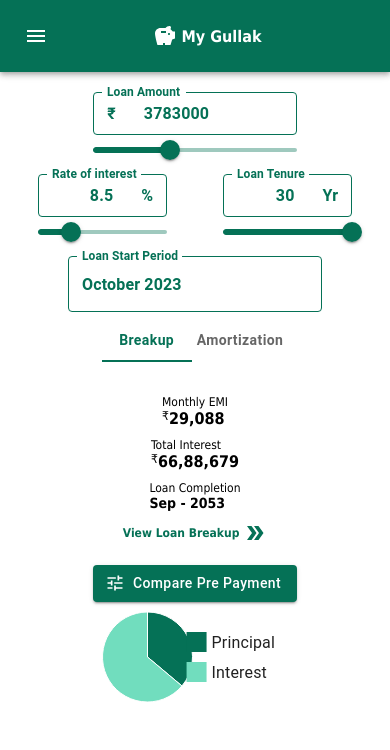
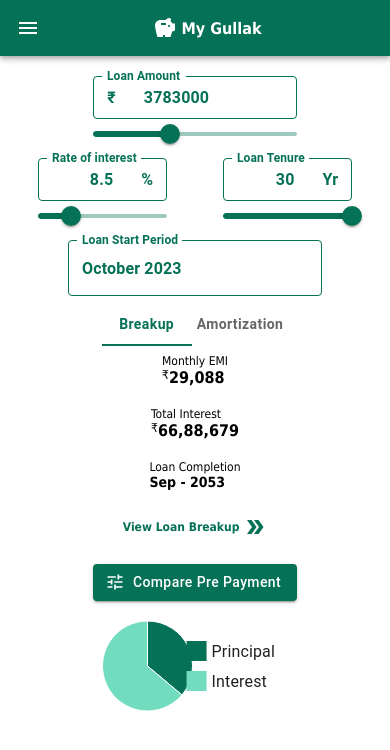
Before and after one commit to souryadeepRC/finance-portal, a React (Create React App) app: page /homeLoan in a window 390 px wide. Shown: the top 750 px of the page. Built offline with nearby package versions, Linux system fonts and the light colour scheme.

Commit message:
B-4-Task-5: Responsive Loan Breakup Comp.

```diff
--- a/src/components/app-navigation-bar/AppNavigationBar.tsx
+++ b/src/components/app-navigation-bar/AppNavigationBar.tsx
@@ -25,7 +25,7 @@ const AppNavigationBar = memo((): JSX.Element => {
     <AppBar
       sx={{
         position: "static",
-        padding: 3,
+        padding: 2,
         backgroundColor: APP_PRIMARY_COLOR,
       }}
     >
--- a/src/pages/home-loan/loan-breakup/LoanBreakup.module.scss
+++ b/src/pages/home-loan/loan-breakup/LoanBreakup.module.scss
@@ -1,43 +1,32 @@
 @import "src/styles/variables.scss";
 
-.loan-result__container {
+.loan-breakup__container {
   display: flex;
-  justify-content: center;
+  flex-direction: row;
+  flex-wrap: wrap;
+  justify-content: flex-start;
+  align-items: flex-start;
   gap: 5px;
+  flex-basis: 30%;
   flex: 1 1;
-  flex-direction: row;
-  align-items: flex-start;
-  flex-basis: 30%;
   font-size: $font-size-14;
-  flex-wrap: wrap;
-  .loan-breakup-data__container {
+  .loan-breakup-amount__container {
     display: flex;
     flex-direction: column;
-    gap: 10px;
     align-items: flex-start;
-    flex-basis: 60%;
-  }
-  :global(.MuiChartsLegend-root .MuiChartsLegend-label) {
-    font-size: $font-size-14;
-    font-family: $primary-font-family;
+    gap: 25px;
+    flex-basis: 50%;
   }
 }
 
 @media screen and (max-width: $mobile-max-width) {
-  .loan-result__container {
-    padding: 15px 0;
+  .loan-breakup__container {
+    flex-direction: column;
     align-items: center;
-    font-size: $font-size-12;
-    justify-content: center;
-    flex-direction: column;
-    .loan-breakup-data__container {
+    gap: 15px;
+    height: fit-content;
+    .loan-breakup-amount__container {
       align-items: center;
-    }
-    :global(.MuiChartsLegend-root .MuiChartsLegend-label) {
-      font-size: $font-size-12;
-    }
-    .loan-breakup-chart {
-      width: 50%;
     }
   }
 }
--- a/src/pages/home-loan/loan-breakup/LoanBreakup.tsx
+++ b/src/pages/home-loan/loan-breakup/LoanBreakup.tsx
@@ -28,8 +28,8 @@ const LoanBreakup = memo((): JSX.Element => {
   };
   // return fns
   return (
-    <div className={styles["loan-result__container"]}>
-      <div className={styles["loan-breakup-data__container"]}>
+    <div className={styles["loan-breakup__container"]}>
+      <div className={styles["loan-breakup-amount__container"]}>
         <LoanDetails />
         <Button
           variant="contained"
--- a/src/pages/home-loan/loan-details/BreakupChart.tsx
+++ b/src/pages/home-loan/loan-details/BreakupChart.tsx
@@ -8,8 +8,6 @@ import {
   APP_PRIMARY_COLOR,
   APP_SECONDARY_COLOR,
 } from "src/constants/common-constants";
-// styles
-import styles from "./LoanDetails.module.scss";
 
 type BreakupChartProps = {
   principalPaid: number;
@@ -20,10 +18,8 @@ const BreakupChart = memo(
     // hooks
     const isMobile: boolean = useMedia();
 
-
     // return fns
     return (
-      <div className={styles["loan-result__container"]}>
       <PieChart
         series={[
           {
@@ -46,7 +42,6 @@ const BreakupChart = memo(
         width={isMobile ? 200 : 200}
         height={isMobile ? 100 : 200}
       />
-      </div>
     );
   }
 );
--- a/src/pages/home-loan/loan-details/LoanDetails.module.scss
+++ b/src/pages/home-loan/loan-details/LoanDetails.module.scss
@@ -2,24 +2,27 @@
 .loan-details__container {
   display: flex;
   flex-wrap: wrap;
-  justify-content: space-around;
-  width: 60%;
-  padding: 10px 0;
+  justify-content: flex-start;
   gap: 20px;
 }
-.loan-amount-info__container {
+.paid-amount-breakup__container {
   display: flex;
   flex-direction: column;
   gap: 5px;
   font-size: $font-size-13;
-  padding: 10px 16px;
+  padding: 16px;
+}
+:global(.MuiChartsLegend-root .MuiChartsLegend-label) {
+  font-size: $font-size-14;
+  font-family: $primary-font-family;
 }
 
 @media screen and (max-width: $small-mobile-max-width) {
   .loan-details__container {
     flex-direction: column;
     align-items: center;
-    gap: 10px;
-    width: 95%;
+  }
+  :global(.MuiChartsLegend-root .MuiChartsLegend-label) {
+    font-size: $font-size-12;
   }
 }
--- a/src/pages/home-loan/loan-details/LoanDetails.tsx
+++ b/src/pages/home-loan/loan-details/LoanDetails.tsx
@@ -22,15 +22,16 @@ const LoanDetails = memo((): JSX.Element => {
   const completionPeriodText: string = completionPeriod?.displayText;
 
   return (
-    <div className={styles["loan-details__container"]}>
-      <LoanAmountLabel label="Monthly EMI" value={monthlyEmi} />
-      <LoanAmountLabel label="Total Interest" value={interestPaid} />
-      <DisplayLabel label="Loan Completion" value={completionPeriodText} />
-
+    <>
+      <div className={styles["loan-details__container"]}>
+        <LoanAmountLabel label="Monthly EMI" value={monthlyEmi} />
+        <LoanAmountLabel label="Total Interest" value={interestPaid} />
+        <DisplayLabel label="Loan Completion" value={completionPeriodText} />
+      </div>
       <Popover label="View Loan Breakup">
         <PaidAmountBreakup breakupDetails={paidAmountBreakup} />
       </Popover>
-    </div>
+    </>
   );
 });
 LoanDetails.displayName = "LoanDetails";
--- a/src/pages/home-loan/loan-details/PaidAmountBreakup.tsx
+++ b/src/pages/home-loan/loan-details/PaidAmountBreakup.tsx
@@ -1,6 +1,4 @@
 import { memo } from "react";
-// library
-import { Box } from "@mui/material";
 // common components
 import { DisplayLabel } from "src/components/common/display-label/DisplayLabel";
 import { LoanAmountLabel } from "src/components/common/loan-amount-label/LoanAmountLabel";
@@ -26,10 +24,7 @@ const PaidAmountBreakup = memo(
     }: PaidAmountBreakupType = breakupDetails;
 
     return (
-      <Box
-        sx={{ padding: 2 }}
-        className={styles["loan-amount-info__container"]}
-      >
+      <div className={styles["paid-amount-breakup__container"]}>
         <LoanAmountLabel label="Monthly EMI" value={monthlyEmi} />
         <LoanAmountLabel label="Principal Amount" value={principalPaid} />
         <LoanAmountLabel label="Total Interest" value={interestPaid} />
@@ -42,7 +37,7 @@ const PaidAmountBreakup = memo(
           principalPaid={principalPaid}
           interestPaid={Math.round(interestPaid)}
         />
-      </Box>
+      </div>
     );
   }
 );
```
Lines whose indentation alone changed are shown as unchanged.
